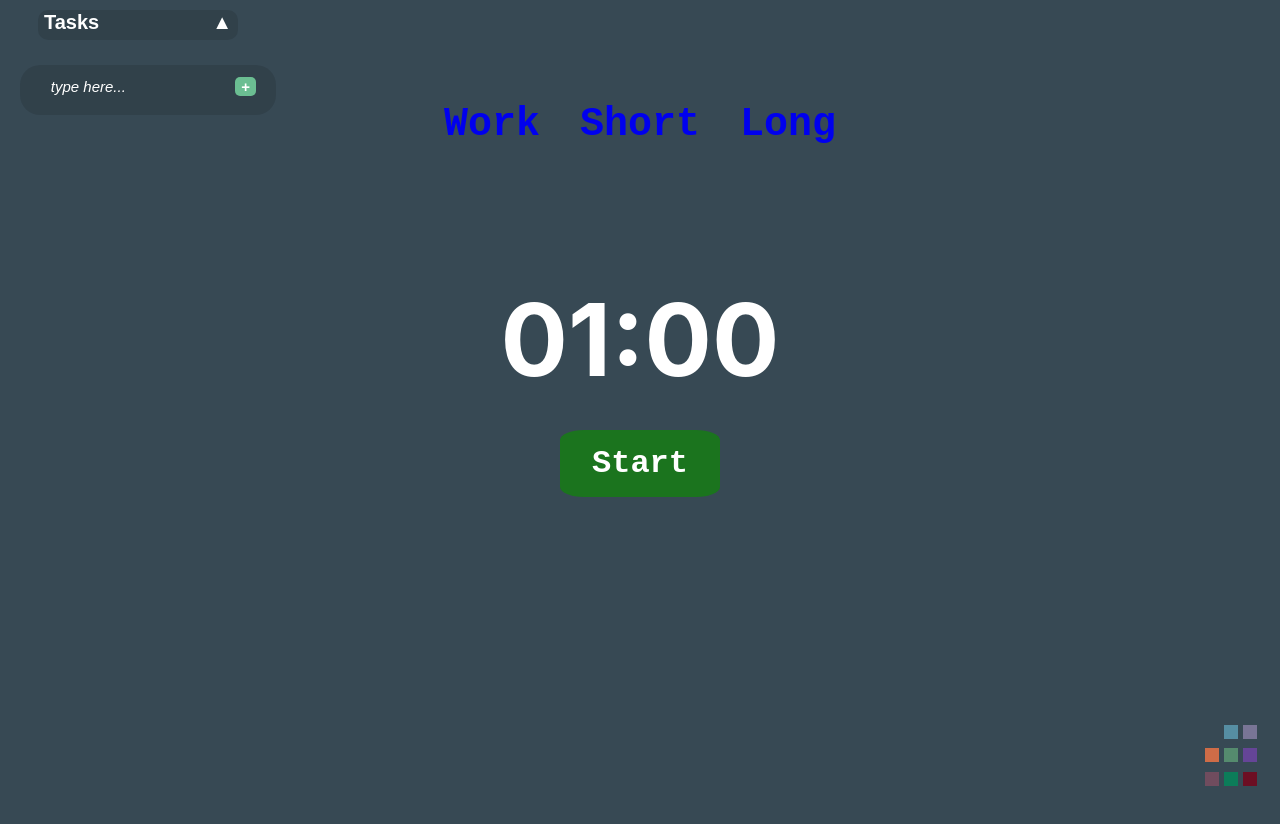
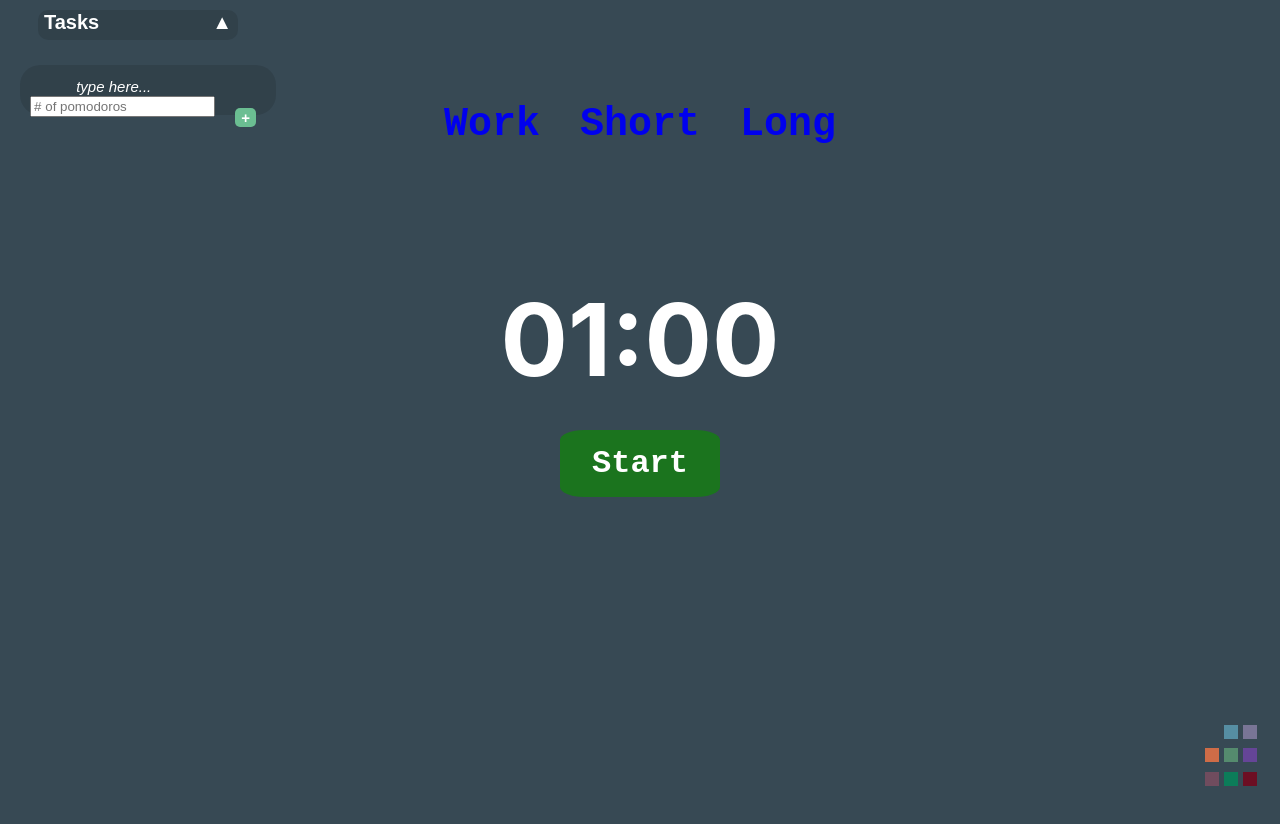
Before and after one commit to elhagen13/StudyWell, a React (Create React App) app in the folder packages/studywell-frontend/: page / in a window 1280 px wide. Shown: the top 824 px of the page. Built offline with nearby package versions, Linux system fonts and the light colour scheme.

Commit message:
added pomodoros to tasks

```diff
--- a/packages/studywell-frontend/src/components/taskbar/Task.js
+++ b/packages/studywell-frontend/src/components/taskbar/Task.js
@@ -1,22 +1,29 @@
 import React, { useState } from "react";
+import { set } from "mongoose";
 
 function Task(props) {
   const [task, setTask] = useState({
     task: "type here...",
+    pomodoros: '',
   });
 
   function submitTask() {
     props.handleSubmit(task);
-    setTask({ task: "type here..." });
+    setTask({ ...task, task: "type here...", pomodoros: '' });
   }
 
-  function handleChange(event) {
+  function handleTaskChange(event) {
     const { value } = event.target;
-    setTask({ task: value });
+    setTask({ ...task, task: value });
+  }
+
+  function handlePomodoroChange(event) {
+    const {value} = event.target;
+    setTask({...task, pomodoros: Number(value) });
   }
 
   function handleInputClick(event) {
-    setTask({ task: "" });
+    setTask({ ...task, task: "" });
   }
 
   const placeholderStyle = {
@@ -24,6 +31,7 @@ function Task(props) {
   };
 
   return (
+    <div>
       <form className="submit_row">
         <input
           type="text"
@@ -31,11 +39,21 @@ function Task(props) {
           class="task_form"
           style={task.task === "type here..." ? placeholderStyle : {}}
           value={task.task}
-        onChange={handleChange}
+          onChange={handleTaskChange}
           onClick={handleInputClick}
+        />
+        <input
+          type="number"
+          // style={task.pomodoros === 0 ? placeholderStyle : {}}
+          placeholder="# of pomodoros"
+          onChange={handlePomodoroChange}
+          value={task.pomodoros}
         />
         <input type="button" class="submit_task" value="+" onClick={submitTask} />
       </form>
+    </div>
+
+
   );
 }
 export default Task;
--- a/packages/studywell-frontend/src/components/taskbar/TaskBar.js
+++ b/packages/studywell-frontend/src/components/taskbar/TaskBar.js
@@ -31,6 +31,9 @@ function TaskBarBody(props) {
           <td style={{ width: "65%" }}>
             <div className="text">{row.task}</div>
           </td>
+          <td>
+            <div className="number">{row.pomodoros}</div>
+          </td>
           <td style={{ width: "25%" }}>
             <button
               className="delete_button"
```
Lines whose indentation alone changed are shown as unchanged.
